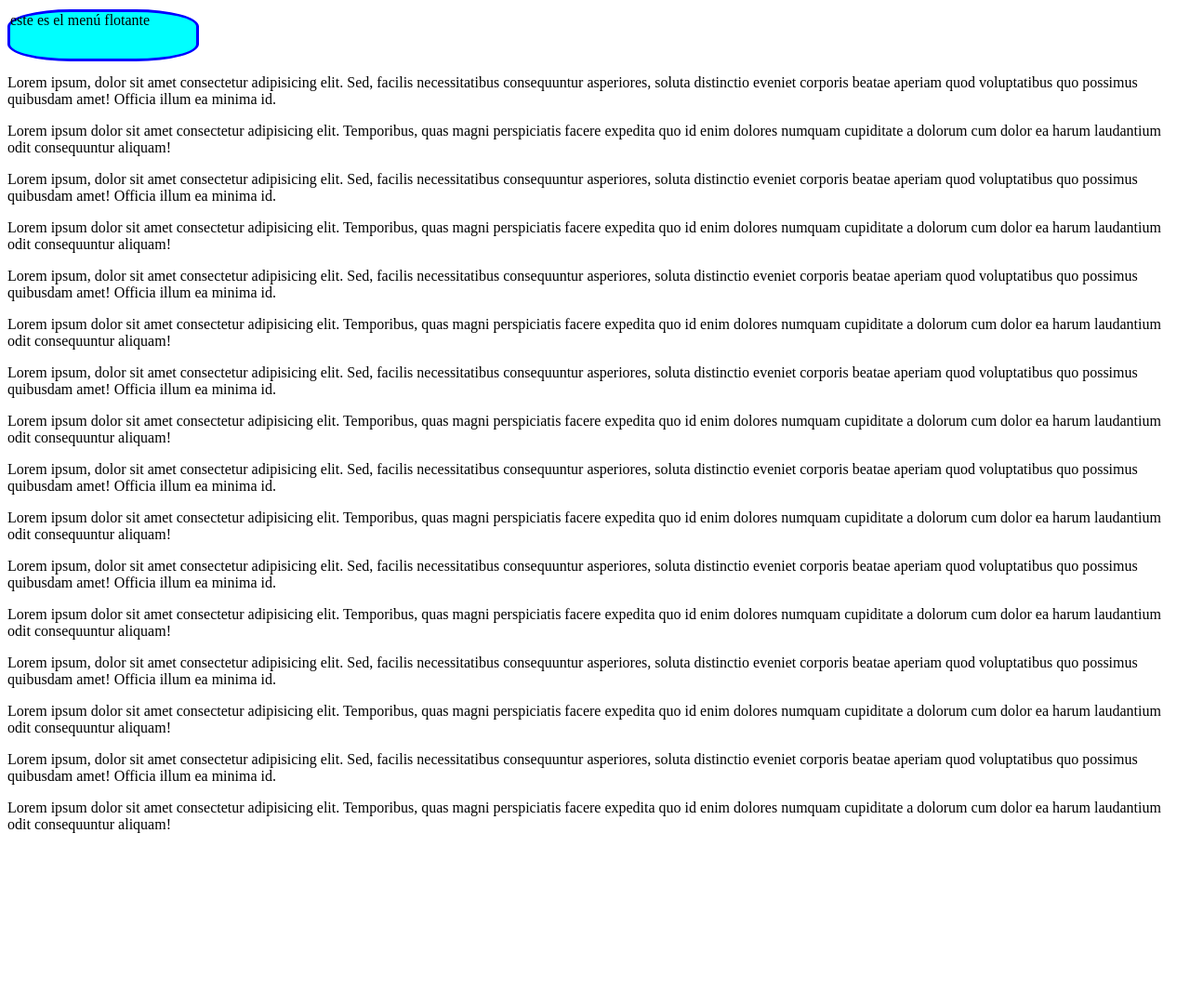
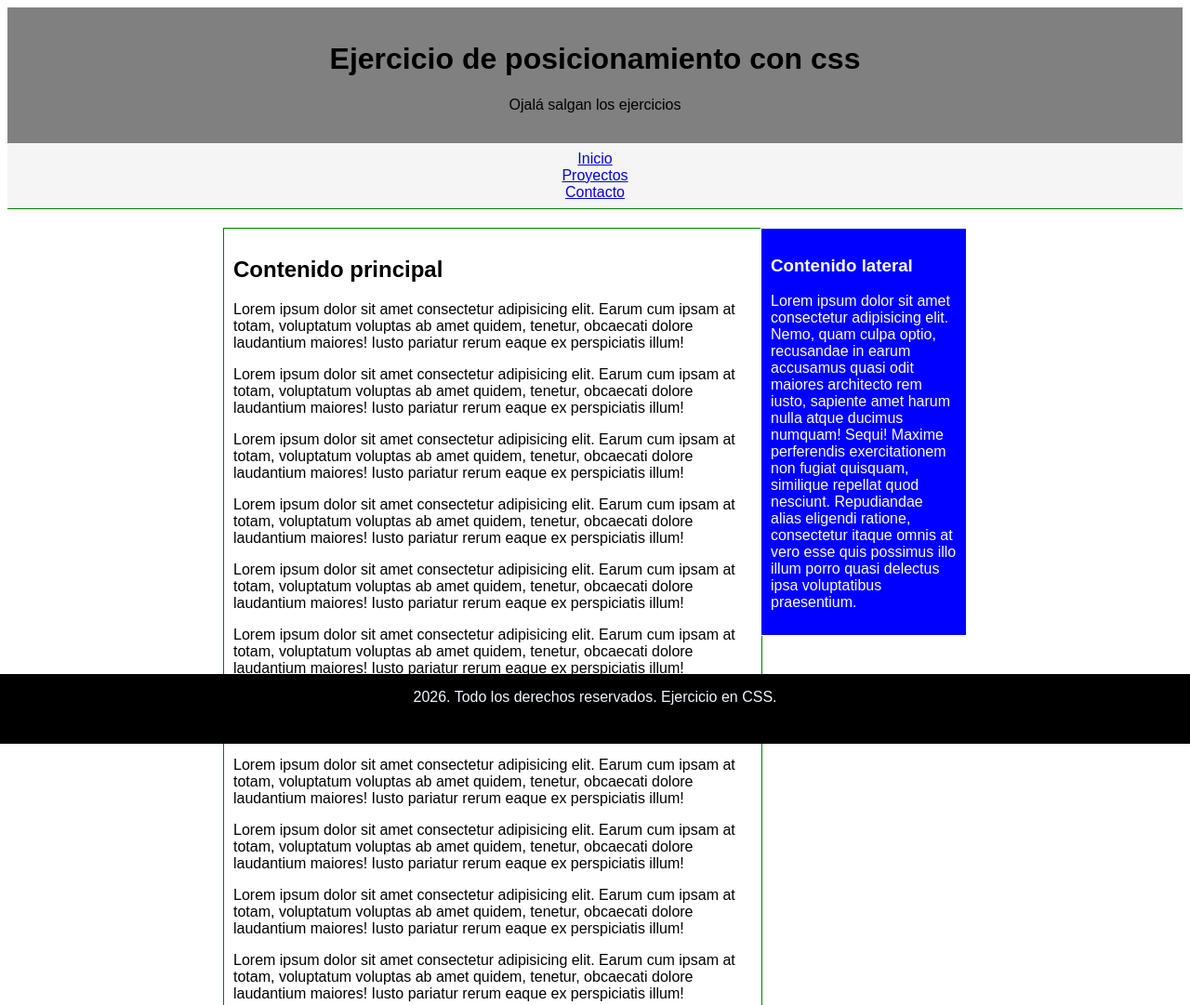
Before and after one commit to alcasber25/practica-posicionamiento, a plain HTML site: page index.html in a window 1280 px wide. Shown: the top 1081 px of the page at 93% size. Before the commit the page ends 912 px from the top, so only its background shows below. Drawn offline with Linux system fonts and the light colour scheme.

Commit message:
se trabajo el css para que funcione el posicionamiento de los elementos

```diff
--- a/css/main.css
+++ b/css/main.css
@@ -1,10 +1,79 @@
-    .menu {
-        position: sticky;
-        background-color: aqua;
-        width: 200px;
-        height: 50px;
-        border-style: solid;
-        border-radius: 33%;
-        border-color: blue;
-        top: 10px;
-    }
+/* TIPOGRAFÍA */
+body{
+    font-family: Arial, Helvetica, sans-serif;
+}
+
+/* HEADER */
+.header {
+    padding: 16px;
+    background: grey;
+    text-align: center;
+}
+
+/* MENÚ DE NAVEGACIÓN*/
+.menu{
+    position: sticky;
+    top: 0;
+    background: whitesmoke;
+    border-bottom: 1px solid green;
+    z-index: 10;
+}
+
+.menu ul{
+    margin: 0;
+    padding: 8px 10px;
+    list-style: none;
+    text-align: center;
+}
+
+/* MAIN */
+
+.contenedor{
+max-width: 800px;
+margin:0 auto;
+padding: 10px;
+padding-top: 20px;
+padding-bottom: 75px;
+}
+
+/* DIV*/
+.contenido-principal{
+    position: relative;
+    min-height: 400px;
+}
+
+/* SECTION */
+.contenido{
+    position: relative;
+    background: white;
+    padding: 10px;
+    margin-right: 220px;
+    border: 1px solid green;
+}
+
+/* ASIDE */
+
+.barra-lateral{
+    position: absolute;
+    right: 0;
+    top:0;
+    width: 200px;
+    background: blue;
+    border:1px solid white;
+    color: white;
+    padding: 10px;
+}
+
+/* FOOTER */
+
+.footer {
+    position: fixed;
+    left: 0;
+    bottom: 0;
+    width: 100%;
+    height: 75px;
+    background-color: black;
+    color: aliceblue;
+    text-align: center;
+    z-index: 20;
+}
--- a/index.html
+++ b/index.html
@@ -7,28 +7,51 @@
     <link rel="stylesheet" href="css/main.css">
 </head>
 
+
 <body>
-    <main>
-        <nav class="menu"> este es el menú flotante</nav>
-        <p>Lorem ipsum, dolor sit amet consectetur adipisicing elit. Sed, facilis necessitatibus consequuntur asperiores, soluta distinctio eveniet corporis beatae aperiam quod voluptatibus quo possimus quibusdam amet! Officia illum ea minima id.</p>
-        <p>Lorem ipsum dolor sit amet consectetur adipisicing elit. Temporibus, quas magni perspiciatis facere expedita quo id enim dolores numquam cupiditate a dolorum cum dolor ea harum laudantium odit consequuntur aliquam!</p>
-        <p>Lorem ipsum, dolor sit amet consectetur adipisicing elit. Sed, facilis necessitatibus consequuntur asperiores, soluta distinctio eveniet corporis beatae aperiam quod voluptatibus quo possimus quibusdam amet! Officia illum ea minima id.</p>
-        <p>Lorem ipsum dolor sit amet consectetur adipisicing elit. Temporibus, quas magni perspiciatis facere expedita quo id enim dolores numquam cupiditate a dolorum cum dolor ea harum laudantium odit consequuntur aliquam!</p>
-        <p>Lorem ipsum, dolor sit amet consectetur adipisicing elit. Sed, facilis necessitatibus consequuntur asperiores, soluta distinctio eveniet corporis beatae aperiam quod voluptatibus quo possimus quibusdam amet! Officia illum ea minima id.</p>
-        <p>Lorem ipsum dolor sit amet consectetur adipisicing elit. Temporibus, quas magni perspiciatis facere expedita quo id enim dolores numquam cupiditate a dolorum cum dolor ea harum laudantium odit consequuntur aliquam!</p>
-        <p>Lorem ipsum, dolor sit amet consectetur adipisicing elit. Sed, facilis necessitatibus consequuntur asperiores, soluta distinctio eveniet corporis beatae aperiam quod voluptatibus quo possimus quibusdam amet! Officia illum ea minima id.</p>
-        <p>Lorem ipsum dolor sit amet consectetur adipisicing elit. Temporibus, quas magni perspiciatis facere expedita quo id enim dolores numquam cupiditate a dolorum cum dolor ea harum laudantium odit consequuntur aliquam!</p>
-        <p>Lorem ipsum, dolor sit amet consectetur adipisicing elit. Sed, facilis necessitatibus consequuntur asperiores, soluta distinctio eveniet corporis beatae aperiam quod voluptatibus quo possimus quibusdam amet! Officia illum ea minima id.</p>
-        <p>Lorem ipsum dolor sit amet consectetur adipisicing elit. Temporibus, quas magni perspiciatis facere expedita quo id enim dolores numquam cupiditate a dolorum cum dolor ea harum laudantium odit consequuntur aliquam!</p>
-        <p>Lorem ipsum, dolor sit amet consectetur adipisicing elit. Sed, facilis necessitatibus consequuntur asperiores, soluta distinctio eveniet corporis beatae aperiam quod voluptatibus quo possimus quibusdam amet! Officia illum ea minima id.</p>
-        <p>Lorem ipsum dolor sit amet consectetur adipisicing elit. Temporibus, quas magni perspiciatis facere expedita quo id enim dolores numquam cupiditate a dolorum cum dolor ea harum laudantium odit consequuntur aliquam!</p>
-        <p>Lorem ipsum, dolor sit amet consectetur adipisicing elit. Sed, facilis necessitatibus consequuntur asperiores, soluta distinctio eveniet corporis beatae aperiam quod voluptatibus quo possimus quibusdam amet! Officia illum ea minima id.</p>
-        <p>Lorem ipsum dolor sit amet consectetur adipisicing elit. Temporibus, quas magni perspiciatis facere expedita quo id enim dolores numquam cupiditate a dolorum cum dolor ea harum laudantium odit consequuntur aliquam!</p>
-        <p>Lorem ipsum, dolor sit amet consectetur adipisicing elit. Sed, facilis necessitatibus consequuntur asperiores, soluta distinctio eveniet corporis beatae aperiam quod voluptatibus quo possimus quibusdam amet! Officia illum ea minima id.</p>
-        <p>Lorem ipsum dolor sit amet consectetur adipisicing elit. Temporibus, quas magni perspiciatis facere expedita quo id enim dolores numquam cupiditate a dolorum cum dolor ea harum laudantium odit consequuntur aliquam!</p>
+   <header class="header">
+       <h1>Ejercicio de posicionamiento con css</h1>
+       <p>Ojalá salgan los ejercicios</p>
+   </header>
 
-    </main>
+   <nav class="menu">
+        <ul>
+            <li><a href="#inicio">Inicio</a></li>
+            <li><a href="#proyectos">Proyectos</a></li>
+            <li><a href="#contacto">Contacto</a></li>
+        </ul>
+    </nav>
+
+<main class="contenedor">
+<div class="contenido-principal">
+    <section class="contenido">
+          <h2>Contenido principal</h2>
+          <p>Lorem ipsum dolor sit amet consectetur adipisicing elit. Earum cum ipsam at totam, voluptatum voluptas ab amet quidem, tenetur, obcaecati dolore laudantium maiores! Iusto pariatur rerum eaque ex perspiciatis illum!</p>
+            <p>Lorem ipsum dolor sit amet consectetur adipisicing elit. Earum cum ipsam at totam, voluptatum voluptas ab amet quidem, tenetur, obcaecati dolore laudantium maiores! Iusto pariatur rerum eaque ex perspiciatis illum!</p>
+            <p>Lorem ipsum dolor sit amet consectetur adipisicing elit. Earum cum ipsam at totam, voluptatum voluptas ab amet quidem, tenetur, obcaecati dolore laudantium maiores! Iusto pariatur rerum eaque ex perspiciatis illum!</p>
+            <p>Lorem ipsum dolor sit amet consectetur adipisicing elit. Earum cum ipsam at totam, voluptatum voluptas ab amet quidem, tenetur, obcaecati dolore laudantium maiores! Iusto pariatur rerum eaque ex perspiciatis illum!</p>
+            <p>Lorem ipsum dolor sit amet consectetur adipisicing elit. Earum cum ipsam at totam, voluptatum voluptas ab amet quidem, tenetur, obcaecati dolore laudantium maiores! Iusto pariatur rerum eaque ex perspiciatis illum!</p>
+            <p>Lorem ipsum dolor sit amet consectetur adipisicing elit. Earum cum ipsam at totam, voluptatum voluptas ab amet quidem, tenetur, obcaecati dolore laudantium maiores! Iusto pariatur rerum eaque ex perspiciatis illum!</p>
+            <p>Lorem ipsum dolor sit amet consectetur adipisicing elit. Earum cum ipsam at totam, voluptatum voluptas ab amet quidem, tenetur, obcaecati dolore laudantium maiores! Iusto pariatur rerum eaque ex perspiciatis illum!</p>
+            <p>Lorem ipsum dolor sit amet consectetur adipisicing elit. Earum cum ipsam at totam, voluptatum voluptas ab amet quidem, tenetur, obcaecati dolore laudantium maiores! Iusto pariatur rerum eaque ex perspiciatis illum!</p>
+            <p>Lorem ipsum dolor sit amet consectetur adipisicing elit. Earum cum ipsam at totam, voluptatum voluptas ab amet quidem, tenetur, obcaecati dolore laudantium maiores! Iusto pariatur rerum eaque ex perspiciatis illum!</p>
+            <p>Lorem ipsum dolor sit amet consectetur adipisicing elit. Earum cum ipsam at totam, voluptatum voluptas ab amet quidem, tenetur, obcaecati dolore laudantium maiores! Iusto pariatur rerum eaque ex perspiciatis illum!</p>
+            <p>Lorem ipsum dolor sit amet consectetur adipisicing elit. Earum cum ipsam at totam, voluptatum voluptas ab amet quidem, tenetur, obcaecati dolore laudantium maiores! Iusto pariatur rerum eaque ex perspiciatis illum!</p>
+            <p>Lorem ipsum dolor sit amet consectetur adipisicing elit. Earum cum ipsam at totam, voluptatum voluptas ab amet quidem, tenetur, obcaecati dolore laudantium maiores! Iusto pariatur rerum eaque ex perspiciatis illum!</p>
+    </section>
+
+    <aside class="barra-lateral">
+        <h3>Contenido lateral</h3>
+        <p>Lorem ipsum dolor sit amet consectetur adipisicing elit. Nemo, quam culpa optio, recusandae in earum accusamus quasi odit maiores architecto rem iusto, sapiente amet harum nulla atque ducimus numquam! Sequi!
+        Maxime perferendis exercitationem non fugiat quisquam, similique repellat quod nesciunt. Repudiandae alias eligendi ratione, consectetur itaque omnis at vero esse quis possimus illo illum porro quasi delectus ipsa voluptatibus praesentium.</p>
+    </aside>
+
+</div>
+</main>
+
+<footer class="footer">
+    <p>2026. Todo los derechos reservados. Ejercicio en CSS.</p>
+</footer>
 
 </body>
-
 </html>
```
